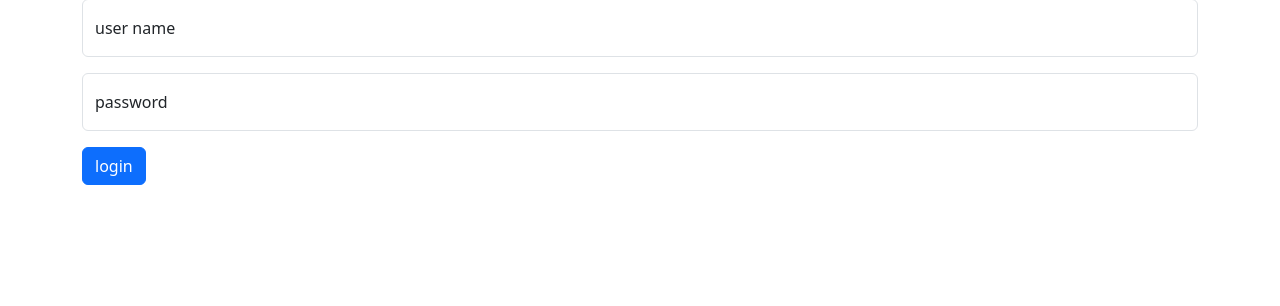
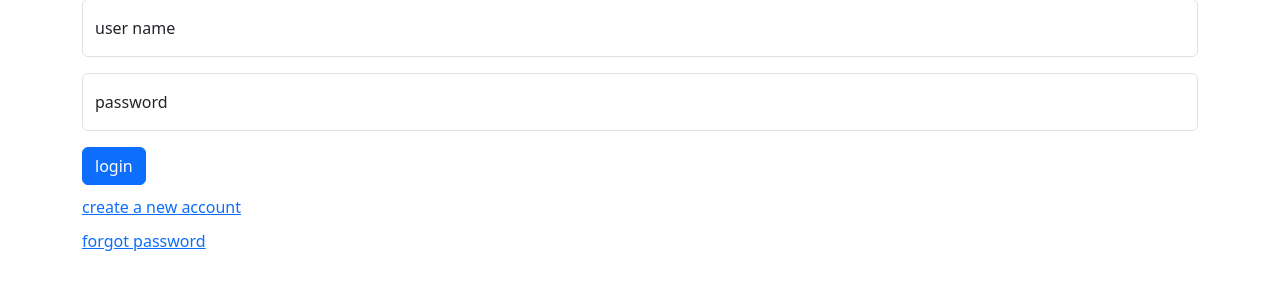
Before and after one commit to M-Amin-2007/bestoon_from_jadi, a Django app: page /account/login/ in a window 1280 px wide. Shown: the part 167-473 px from the top of the page. Run offline with Django 3.2, Linux system fonts and the light colour scheme.

Commit message:
add forgot password link and link register and login pages together

```diff
--- a/account_manager/templates/account_manager/login.html
+++ b/account_manager/templates/account_manager/login.html
@@ -18,5 +18,9 @@
                 <p style="color : rgba(255, 0, 0, 0.7)">{{ message }}</p>
                 <input type="submit" value="login" class="btn btn-primary">
             </form>
+        <div style="margin-top: 10px">
+            <a href="{% url "account_manager:register" %}">create a new account</a></div>
+        <div style="margin-top: 10px">
+            <a href="{% url "account_manager:forgot_password" %}">forgot password</a></div>
     </div>
 {% endblock %}
--- a/account_manager/urls.py
+++ b/account_manager/urls.py
@@ -1,4 +1,4 @@
-"""manage urls sended to this app"""
+"""manage urls send to this app"""
 from django.urls import path
 from . import views
 
@@ -13,4 +13,5 @@ urlpatterns = [
     path("login/", views.login_view, name="login"),
     path("delete_account/", views.delete_account_view, name="delete_account"),
     path("user/", views.user_view, name="user"),
+    path("forgot_password/", views.forgot_password_view, name="forgot_password"),
 ]
--- a/account_manager/views.py
+++ b/account_manager/views.py
@@ -1,5 +1,5 @@
 """manage account views."""
-import datetime, string, random, pathlib, os, json, ssl, smtplib
+import datetime, string, random, pathlib, os, json, ssl, smtplib, re, pytz
 from email.message import EmailMessage
 from django.contrib.auth import login, authenticate, logout
 from django.contrib.auth.hashers import make_password
@@ -12,6 +12,7 @@ from account_manager.models import AccountActivatingCodes
 from bestoon.settings import BASE_DIR
 
 now = datetime.datetime.now
+FORGOT_LINK_TIME = 30
 def random_str(n):
     """returns a random str that not exit before this"""
     characters = string.ascii_lowercase + string.ascii_uppercase + string.digits
@@ -29,10 +30,10 @@ def register(request):
         password = make_password(request.POST.get("password"))
         username = request.POST.get("username").lower().title()
         if User.objects.filter(email=email).exists():
-            page_context = {"message": "this email was used before this.", "status":True}
+            page_context = {"message": "this email was used before this."}
             return render(request, "account_manager/register.html", context=page_context)
         elif User.objects.filter(username=username).exists():
-            page_context = {"message": "this username was used before this.", "status":True}
+            page_context = {"message": "this username was used before this."}
             return render(request, "account_manager/register.html", context=page_context)
         else:
             code = random_str(28)
@@ -68,10 +69,10 @@ def register(request):
             AccountActivatingCodes.objects.filter(code=code).delete()
             return redirect(reverse("account_manager:user"))
         else:
-            context = {"message": "this activating code is not valid!", "status":True}
+            context = {"message": "this activating code is not valid!"}
             return render(request, "account_manager/register.html", context=context)
     else:
-        context = {"message":"", "status":True}
+        context = {"message":""}
         return render(request, "account_manager/register.html", context=context)
 
 
@@ -234,3 +235,79 @@ def delete_account_view(request):
         user = request.user
         user.delete()
         return redirect(reverse("account_manager:login"))
+
+
+@csrf_exempt
+def forgot_password_view(request):
+    """forgot pass word view"""
+    if "password1" in request.POST.keys():
+        this_user = request.user
+        new_pass_repeat = request.POST.get("password2")
+        new_pass = request.POST.get("password1")
+        if new_pass != new_pass_repeat:
+            context = {"message": "your repeat field isn't correct!"}
+            return render(request, "account_manager/change_password.html", context=context)
+        else:
+            this_user.set_password(new_pass)
+            this_user.save()
+            login(request, this_user)
+            return redirect(reverse("account_manager:user"))
+    elif request.POST:
+        username = request.POST.get("username").lower().title()
+        email = request.POST.get("email").lower()
+        try:
+            this_user = User.objects.get(username=username)
+        except AccountActivatingCodes.DoesNotExist:
+            context = {"message": "username not found!"}
+            return render(request, "account_manager/forgot_password.html", context=context)
+        else:
+            if re.sub(r"\s\w+@", "@", this_user.email) == email:
+                code = random_str(28)
+                # send mail
+                secret_file = pathlib.Path(
+                    os.path.join(BASE_DIR, f"account_manager/static/account_manager/secret.json"))
+                sender_info = json.loads(secret_file.read_text())
+                sender = sender_info.get("sender_email")
+                sender_password = sender_info.get("password")
+                prefix = "https://" if request.is_secure() else "http://"
+                body = f"""
+                please click link to activate your account:
+                {prefix}{request.get_host()}/account/forgot_password/?email={email}&code={code}&username={username}
+                this activating code is valid for {FORGOT_LINK_TIME} minutes
+                """
+                em = EmailMessage()
+                em["From"] = sender
+                em["To"] = email
+                em["Subject"] = "Bestoon forgot password"
+                em.set_content(body)
+                ssl_context = ssl.create_default_context()
+                with smtplib.SMTP_SSL("smtp.gmail.com", 465, context=ssl_context) as server:
+                    server.login(sender, sender_password)
+                    server.sendmail(sender, email, em.as_string())
+                AccountActivatingCodes.objects.create(email=email, date=now(), code=code, user_name=username,
+                                                      password="")
+                return render(request, "account_manager/email_send.html")
+            else:
+                context = {"message": "this email isn't for this user."}
+                return render(request, "account_manager/forgot_password.html", context=context)
+    elif "code" in request.GET.keys():
+        username = request.GET.get("username")
+        email = request.GET.get("email")
+        code = request.GET.get("code")
+        try: temp_code = AccountActivatingCodes.objects.get(user_name=username, code=code, email=email)
+        except AccountActivatingCodes.DoesNotExist:
+            context = {"message": "forgot password code is not valid. create new one with this form!"}
+            return render(request, "account_manager/forgot_password.html", context=context)
+        else:
+            time_difference = pytz.utc.localize(now())-temp_code.date
+            if time_difference.seconds > FORGOT_LINK_TIME * 60:
+                context = {"message": "forgot password code time is over. create new one with this form!"}
+                return render(request, "account_manager/forgot_password.html", context=context)
+            else:
+                this_user = User.objects.get(username=username)
+                login(request, this_user)
+                context={"change_password":True}
+                return render(request, "account_manager/forgot_password.html", context=context)
+        return redirect(reverse("web:home"))
+    else:
+        return render(request, "account_manager/forgot_password.html")
--- a/web/views.py
+++ b/web/views.py
@@ -7,7 +7,6 @@ from .models import *
 import datetime
 
 # TODO: add csrf tokens, add js validation to form before submit
-# TODO: forgot password and username.buttons
 # TODO: add suggestions part, unable user to login when user is authenticated
 # TODO: change Home page figure when user login,
 # TODO: change paragraphs and expressions
```
Also changed, not shown: account_manager/templates/account_manager/forgot_password.html (added, +38 -0 lines), account_manager/templates/account_manager/register.html (+3 -5 lines).
